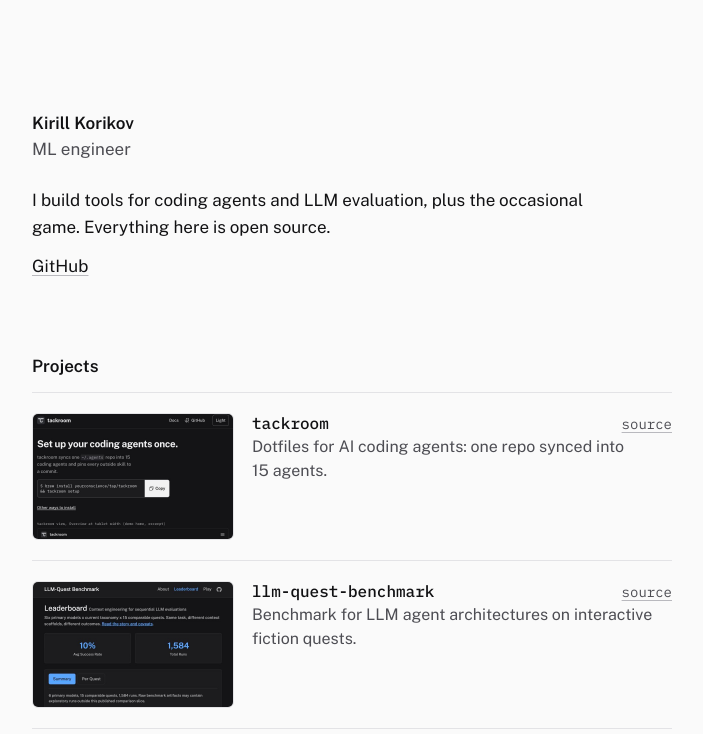
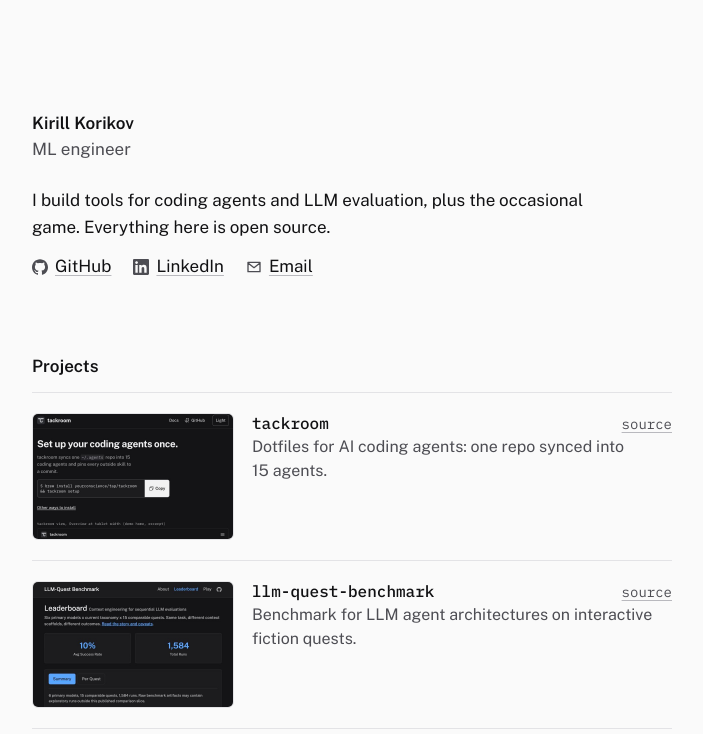
Before and after one commit to yourconscience/yourconscience.github.io, a plain HTML site: page index.html in a window 1280 px wide. Shown: the top 734 px of the page, without its empty margins (288-991 px from the left). Drawn offline with Linux system fonts and the light colour scheme.

Commit message:
Add LinkedIn and email links with icons (#5)

```diff
--- a/index.html
+++ b/index.html
@@ -26,7 +26,11 @@
   <p class="role">ML engineer</p>
 </header>
 <p class="intro">I build tools for coding agents and LLM evaluation, plus the occasional game. Everything here is open source.</p>
-<p class="links"><a href="https://github.com/yourconscience">GitHub</a></p>
+<p class="links">
+  <a href="https://github.com/yourconscience"><svg viewBox="0 0 24 24" aria-hidden="true"><path d="M12 .297c-6.63 0-12 5.373-12 12 0 5.303 3.438 9.8 8.205 11.385.6.113.82-.258.82-.577 0-.285-.01-1.04-.015-2.04-3.338.724-4.042-1.61-4.042-1.61C4.422 18.07 3.633 17.7 3.633 17.7c-1.087-.744.084-.729.084-.729 1.205.084 1.838 1.236 1.838 1.236 1.07 1.835 2.809 1.305 3.495.998.108-.776.417-1.305.76-1.605-2.665-.3-5.466-1.332-5.466-5.93 0-1.31.465-2.38 1.235-3.22-.135-.303-.54-1.523.105-3.176 0 0 1.005-.322 3.3 1.23.96-.267 1.98-.399 3-.405 1.02.006 2.04.138 3 .405 2.28-1.552 3.285-1.23 3.285-1.23.645 1.653.24 2.873.12 3.176.765.84 1.23 1.91 1.23 3.22 0 4.61-2.805 5.625-5.475 5.92.42.36.81 1.096.81 2.22 0 1.606-.015 2.896-.015 3.286 0 .315.21.69.825.57C20.565 22.092 24 17.592 24 12.297c0-6.627-5.373-12-12-12"/></svg>GitHub</a>
+  <a href="https://www.linkedin.com/in/kirill-korikov"><svg viewBox="0 0 24 24" aria-hidden="true"><path d="M20.447 20.452h-3.554v-5.569c0-1.328-.027-3.037-1.852-3.037-1.853 0-2.136 1.445-2.136 2.939v5.667H9.351V9h3.414v1.561h.046c.477-.9 1.637-1.85 3.37-1.85 3.601 0 4.267 2.37 4.267 5.455v6.286zM5.337 7.433c-1.144 0-2.063-.926-2.063-2.065 0-1.138.92-2.063 2.063-2.063 1.14 0 2.064.925 2.064 2.063 0 1.139-.925 2.065-2.064 2.065zm1.782 13.019H3.555V9h3.564v11.452zM22.225 0H1.771C.792 0 0 .774 0 1.729v20.542C0 23.227.792 24 1.771 24h20.451C23.2 24 24 23.227 24 22.271V1.729C24 .774 23.2 0 22.222 0h.003z"/></svg>LinkedIn</a>
+  <a href="mailto:korikov.kirill@gmail.com"><svg viewBox="0 0 24 24" aria-hidden="true"><path d="M3 5h18v14H3zM3 6l9 7 9-7" fill="none" stroke="currentColor" stroke-width="2" stroke-linejoin="round"/></svg>Email</a>
+</p>
 
 <main>
   <h2>Projects</h2>
--- a/style.css
+++ b/style.css
@@ -38,7 +38,8 @@ body {
 h1 { font-size: 17px; font-weight: 600; line-height: 1.4; margin: 0; letter-spacing: 0; }
 .role { margin: 0; color: var(--muted); }
 .intro { margin: 24px 0 0; max-width: 34em; text-wrap: pretty; }
-.links { margin: 12px 0 0; }
+.links { margin: 12px 0 0; display: flex; flex-wrap: wrap; gap: 24px 22px; }
+.links svg { flex: none; width: 16px; height: 16px; fill: currentColor; color: var(--muted); }
 main { margin-top: 48px; }
 h2 { font-size: 17px; font-weight: 600; margin: 0; }
 
@@ -62,7 +63,8 @@ a {
   text-decoration-color: var(--underline);
 }
 a:hover { text-decoration-color: currentColor; }
-.name, .source, .links a { display: inline-block; padding: 12px 0; margin: -12px 0; }
+.name, .source { display: inline-block; padding: 12px 0; margin: -12px 0; }
+.links a { display: inline-flex; align-items: center; gap: 7px; padding: 12px 0; margin: -12px 0; }
 .source { padding: 13px 0; margin: -13px 0; }
 :focus-visible { outline: 2px solid currentColor; outline-offset: 3px; border-radius: 2px; }
 
```
